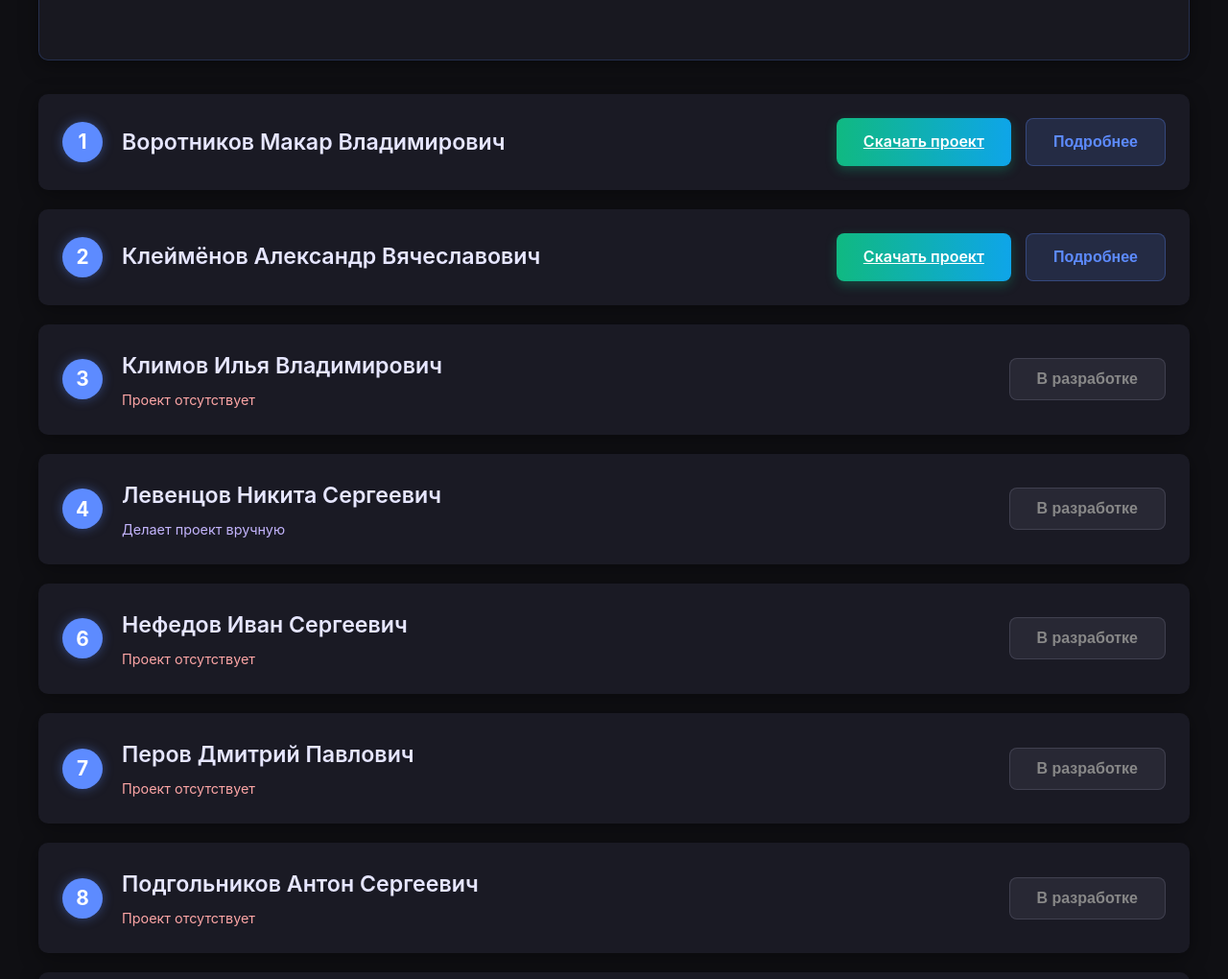
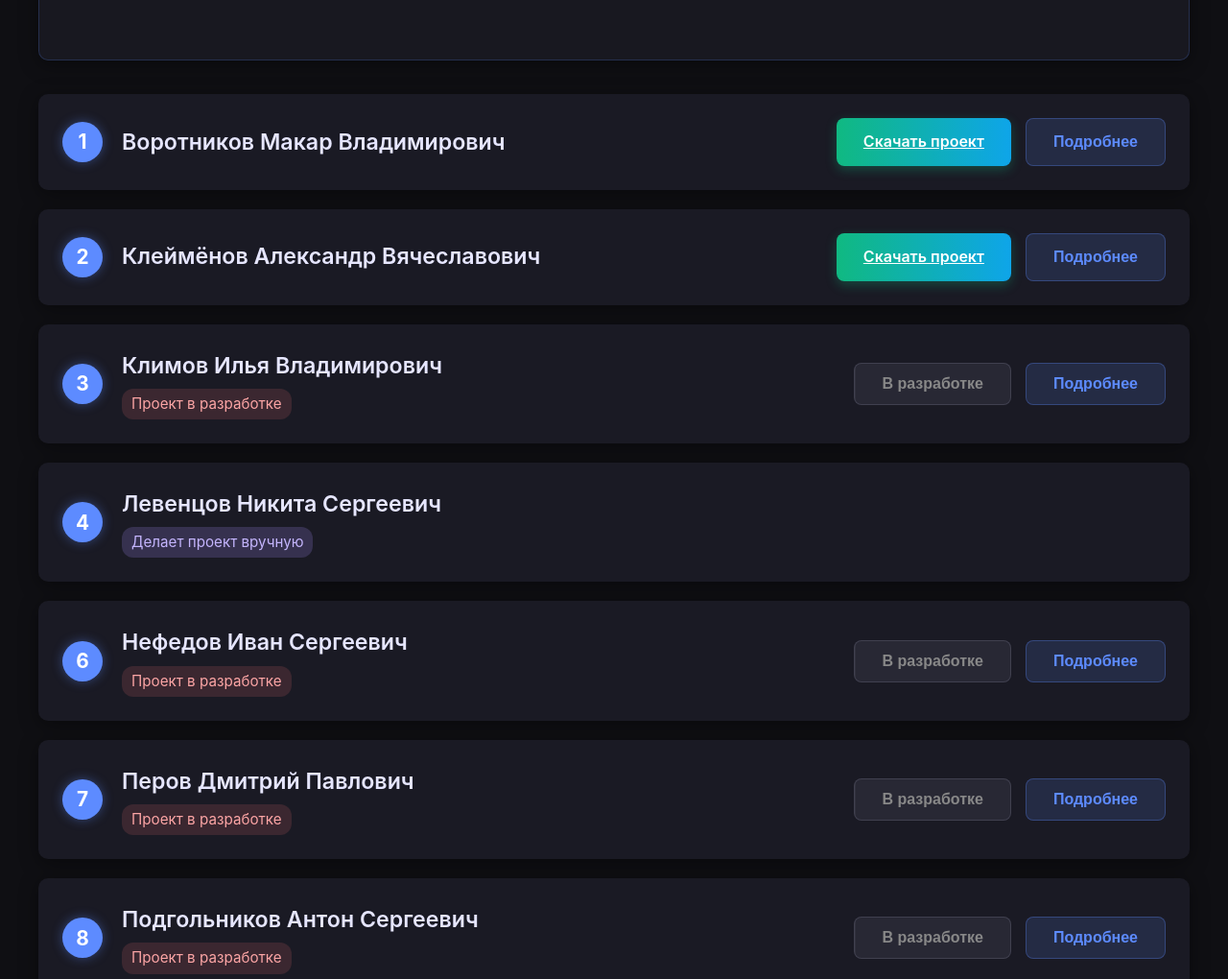
Before and after one commit to Andrusha-afk/123, a plain HTML site: page index.html in a window 1280 px wide. Shown: the part 566-1586 px from the top of the page at 96% size. Drawn offline with Linux system fonts and the light colour scheme.

Commit message:
Update index.html

```diff
--- a/index.html
+++ b/index.html
@@ -34,12 +34,16 @@
             padding: 20px;
             position: relative;
             overflow-x: hidden;
-            transition: var(--transition);
+        }
+
+        /* Блюрим ТОЛЬКО основной контент при открытом модале */
+        body.modal-open > .page-content {
+            filter: blur(4px);
+            transition: filter 0.3s ease;
         }
 
         body.modal-open {
             overflow: hidden;
-            filter: blur(3px);
         }
 
         /* Анимированный фон с цифрами */
@@ -224,10 +228,29 @@
             font-weight: 600;
         }
 
+        .student-status {
+            font-size: 0.95rem;
+            margin-top: 5px;
+            padding: 4px 10px;
+            border-radius: 12px;
+            display: inline-block;
+        }
+
+        .status-manual {
+            background: rgba(167, 139, 250, 0.2);
+            color: #c4b5fd;
+        }
+
+        .status-missing {
+            background: rgba(248, 113, 113, 0.15);
+            color: #fca5a5;
+        }
+
         .student-actions {
             display: flex;
             gap: 15px;
             flex-shrink: 0;
+            flex-wrap: wrap;
         }
 
         .btn {
@@ -243,6 +266,7 @@
             font-size: 1rem;
             position: relative;
             overflow: hidden;
+            white-space: nowrap;
         }
 
         .btn::after {
@@ -304,7 +328,7 @@
             animation: fadeIn 1.5s ease-out;
         }
 
-        /* Модальное окно */
+        /* Модальное окно - ИСПРАВЛЕНО */
         .modal-overlay {
             position: fixed;
             top: 0;
@@ -315,7 +339,8 @@
             backdrop-filter: blur(8px);
             display: flex;
             justify-content: center;
-            align-items: center;
+            align-items: flex-start; /* Прижимаем к верху с отступом */
+            padding-top: 50px; /* Отступ сверху */
             z-index: 1000;
             opacity: 0;
             visibility: hidden;
@@ -332,14 +357,16 @@
             border-radius: var(--border-radius);
             width: 90%;
             max-width: 900px;
-            max-height: 85vh;
-            overflow-y: auto;
+            max-height: calc(100vh - 100px); /* Ограничение по высоте с отступами */
+            overflow-y: auto; /* Скролл внутри модалки */
             transform: translateY(20px);
             opacity: 0;
             transition: transform 0.4s ease, opacity 0.4s ease;
             box-shadow: 0 10px 50px rgba(0, 0, 0, 0.6);
             border: 1px solid rgba(93, 139, 255, 0.3);
             position: relative;
+            margin: 0 auto; /* Центрирование по горизонтали */
+            filter: none !important; /* Гарантируем отсутствие блюра */
         }
 
         .modal-overlay.active .modal-content {
@@ -353,6 +380,10 @@
             display: flex;
             justify-content: space-between;
             align-items: center;
+            position: sticky;
+            top: 0;
+            background: var(--bg-secondary);
+            z-index: 10;
         }
 
         .modal-title {
@@ -373,6 +404,7 @@
             font-size: 1.5rem;
             cursor: pointer;
             transition: var(--transition);
+            flex-shrink: 0;
         }
 
         .modal-close:hover {
@@ -498,6 +530,11 @@
             .modal-content {
                 width: 95%;
                 margin: 10px;
+                max-height: calc(100vh - 60px);
+            }
+
+            .modal-overlay {
+                padding-top: 20px;
             }
         }
 
@@ -531,10 +568,16 @@
             .modal-title {
                 font-size: 1.7rem;
             }
+
+            .modal-body {
+                padding: 20px;
+            }
         }
     </style>
 </head>
 <body>
+    <!-- Обертка для основного контента (для корректного блюра) -->
+    <div class="page-content">
         <!-- Анимированный фон с цифрами/кодом -->
         <div class="code-bg" id="code-bg"></div>
 
@@ -563,8 +606,9 @@
                 <p>Все проекты соответствуют техническим требованиям из задания</p>
             </footer>
         </div>
+    </div>
 
-    <!-- Модальное окно -->
+    <!-- Модальное окно (ВНЕ обертки основного контента) -->
     <div class="modal-overlay" id="modal-overlay">
         <div class="modal-content">
             <div class="modal-header">
@@ -741,26 +785,37 @@
                 const row = document.createElement('div');
                 row.className = 'student-row';
 
-                const statusText = student.downloadLink ?
-                    '' :
-                    (student.id === 4 ? 'Делает проект вручную' : 'Проект отсутствует');
+                // Статус для особых случаев
+                let statusHTML = '';
+                if (student.id === 4) {
+                    statusHTML = `<div class="student-status status-manual">Делает проект вручную</div>`;
+                } else if (!student.downloadLink && student.project) {
+                    statusHTML = `<div class="student-status status-missing">Проект в разработке</div>`;
+                }
+
+                // Формируем кнопки: всегда показываем "Подробнее" если есть проект
+                let buttonsHTML = '';
+                if (student.downloadLink) {
+                    buttonsHTML += `<a href="${student.downloadLink}" class="btn btn-download" download>Скачать проект</a>`;
+                } else if (student.project) {
+                    buttonsHTML += `<button class="btn btn-disabled" disabled>В разработке</button>`;
+                }
+
+                // Кнопка "Подробнее" для всех у кого есть проект
+                if (student.project) {
+                    buttonsHTML += `<button class="btn btn-details" onclick="openModal(${student.id})">Подробнее</button>`;
+                }
 
                 row.innerHTML = `
                     <div class="student-info">
                         <div class="student-number">${student.id}</div>
                         <div>
                             <div class="student-name">${student.name}</div>
-                            ${statusText ? `<div style="color: ${student.id === 4 ? '#c4b5fd' : '#fca5a5'}; margin-top: 5px; font-size: 0.9rem">${statusText}</div>` : ''}
+                            ${statusHTML}
                         </div>
                     </div>
                     <div class="student-actions">
-                        ${student.downloadLink
-                            ? `
-                                <a href="${student.downloadLink}" class="btn btn-download" download>Скачать проект</a>
-                                ${student.project ? `<button class="btn btn-details" onclick="openModal(${student.id})">Подробнее</button>` : ''}
-                              `
-                            : `<button class="btn btn-disabled" disabled>В разработке</button>`
-                        }
+                        ${buttonsHTML}
                     </div>
                 `;
 
@@ -796,6 +851,10 @@
 
             modalOverlay.classList.add('active');
             document.body.classList.add('modal-open');
+
+            // Прокрутка модалки вверх при открытии
+            const modalContent = modalOverlay.querySelector('.modal-content');
+            modalContent.scrollTop = 0;
         }
 
         function closeModal() {
```
Lines whose indentation alone changed are shown as unchanged.
